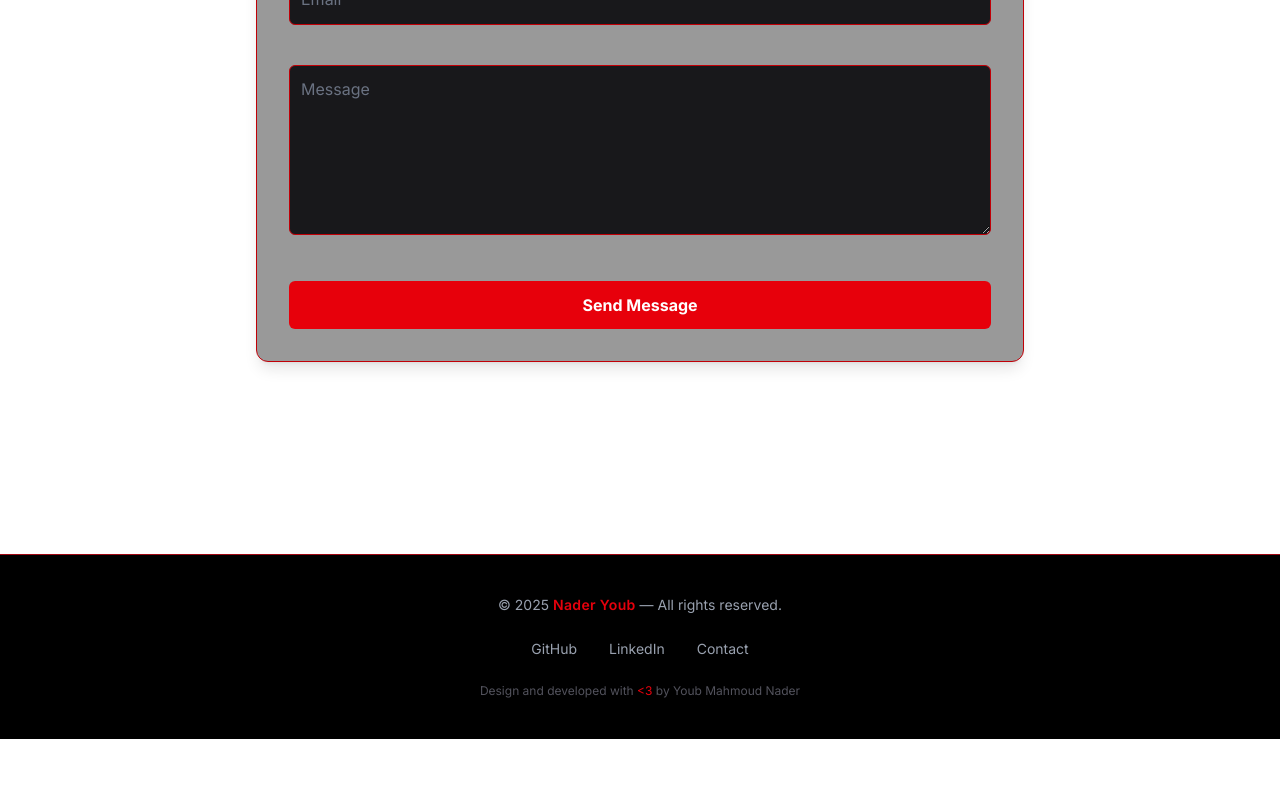
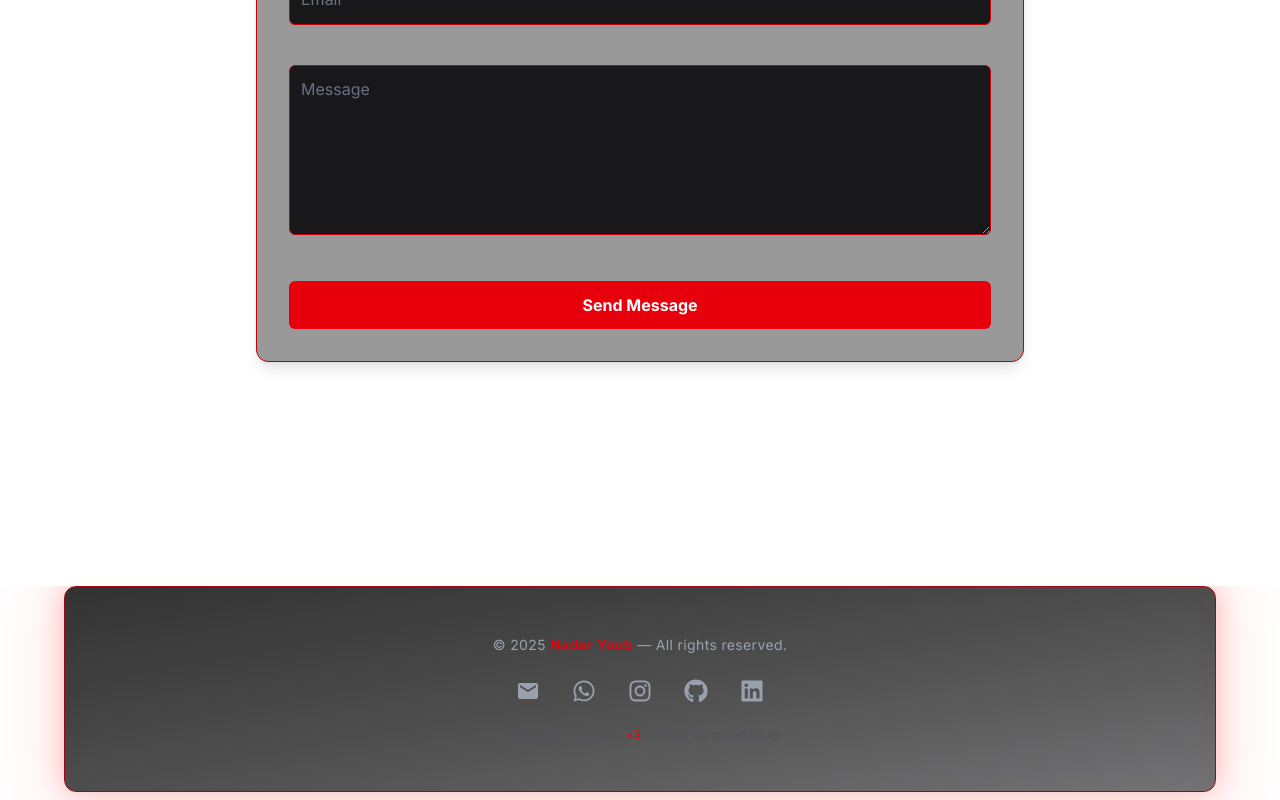
Before and after one commit to naderyb/my-portfolio, a Next.js app: page / in a window 1280 px wide. Shown: the part 3348-4148 px from the top of the page. Before the commit the page ends 4087 px from the top, so only its background shows below. Built offline with nearby package versions, Linux system fonts and the light colour scheme.

Commit message:
feat: Update Footer component with new social media links and improved styling

```diff
--- a/src/components/Footer.tsx
+++ b/src/components/Footer.tsx
@@ -1,48 +1,81 @@
-// src/components/sections/Footer.tsx
+import {
+  FaGithub,
+  FaLinkedin,
+  FaInstagram,
+  FaWhatsapp,
+} from "react-icons/fa";
+import { MdEmail } from "react-icons/md";
+
 export default function Footer() {
   return (
-    <footer className="bg-black border-t border-red-800 text-gray-400 py-10 px-4 mt-24">
-      <div className="max-w-6xl mx-auto text-center space-y-6">
-        {/* Brand / Rights */}
-        <div className="text-sm">
+    <footer className="relative w-full px-4 pb-2 mt-32 overflow-hidden text-gray-400">
+      {/* Glowing border */}
+      <div className="absolute inset-0 flex items-center justify-center pointer-events-none z-0">
+        <div className="w-[90%] h-full rounded-xl border border-red-700 blur-lg opacity-30 shadow-[0_0_60px_30px_rgba(255,0,0,0.2)]"></div>
+      </div>
+
+      {/* Content */}
+      <div className="relative z-10 max-w-6xl mx-auto px-6 py-12 text-center backdrop-blur-md bg-gradient-to-br from-black/80 to-zinc-900/60 rounded-xl border border-red-800 shadow-[0_0_30px_rgba(255,0,0,0.3)] space-y-6 transition-all duration-300 hover:shadow-[0_0_50px_rgba(255,0,0,0.5)]">
+
+        {/* Brand */}
+        <p className="text-sm tracking-wide">
           &copy; {new Date().getFullYear()}{" "}
-          <span className="text-red-600 font-semibold tracking-wide hover:tracking-wider transition-all duration-300">
+          <span className="text-red-600 font-semibold hover:tracking-wider transition-all duration-300">
             Nader Youb
           </span>{" "}
           — All rights reserved.
-        </div>
+        </p>
 
-        {/* Links */}
-        <div className="flex justify-center gap-8 text-sm">
+        {/* Icon Links */}
+        <div className="flex justify-center gap-8 text-2xl">
           <a
-            href="https://github.com/naderyoub"
+            href="mailto:youb.nader@gmail.com"
+            className="hover:text-red-500 transition duration-300"
+            aria-label="Email"
+          >
+            <MdEmail />
+          </a>
+          <a
+            href="https://wa.me/213540588987"
             target="_blank"
             rel="noopener noreferrer"
-            className="hover:text-red-500 hover:underline transition-all duration-300"
+            className="hover:text-red-500 transition duration-300"
+            aria-label="WhatsApp"
           >
-            GitHub
+            <FaWhatsapp />
           </a>
-
           <a
-            href="https://linkedin.com/in/naderyoub"
+            href="https://instagram.com/unnamed0._"
             target="_blank"
             rel="noopener noreferrer"
-            className="hover:text-red-500 hover:underline transition-all duration-300"
+            className="hover:text-red-500 transition duration-300"
+            aria-label="Instagram"
           >
-            LinkedIn
+            <FaInstagram />
           </a>
-
           <a
-            href="#contact"
-            className="hover:text-red-500 hover:underline transition-all duration-300"
+            href="https://github.com/naderyb"
+            target="_blank"
+            rel="noopener noreferrer"
+            className="hover:text-red-500 transition duration-300"
+            aria-label="GitHub"
           >
-            Contact
+            <FaGithub />
+          </a>
+          <a
+            href="https://www.linkedin.com/in/nader-youb-a784bb309/"
+            target="_blank"
+            rel="noopener noreferrer"
+            className="hover:text-red-500 transition duration-300"
+            aria-label="LinkedIn"
+          >
+            <FaLinkedin />
           </a>
         </div>
 
         {/* Signature */}
-        <div className="text-xs text-zinc-600">
-          Design and developed with <span className="text-red-600">{"<3"}</span> by Youb Mahmoud Nader
+        <div className="text-xs text-zinc-600 tracking-tight">
+          Designed & coded with <span className="text-red-600">&lt;3</span> by Youb Mahmoud Nader
         </div>
       </div>
     </footer>
```
